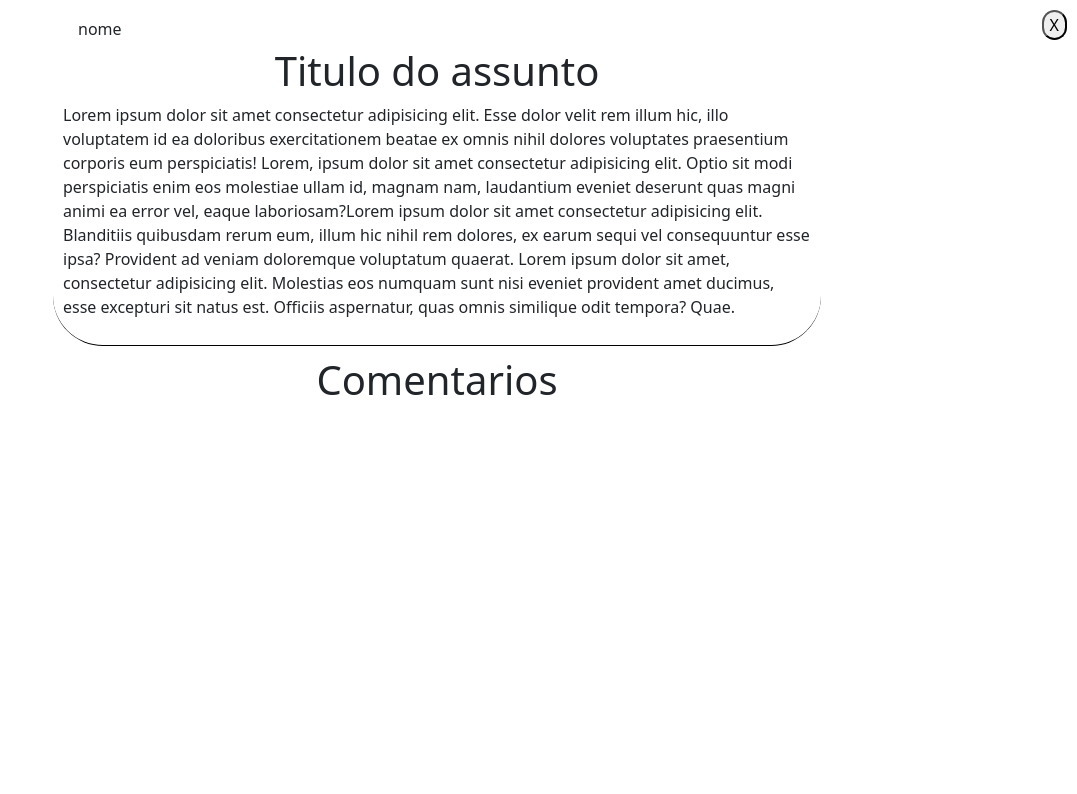
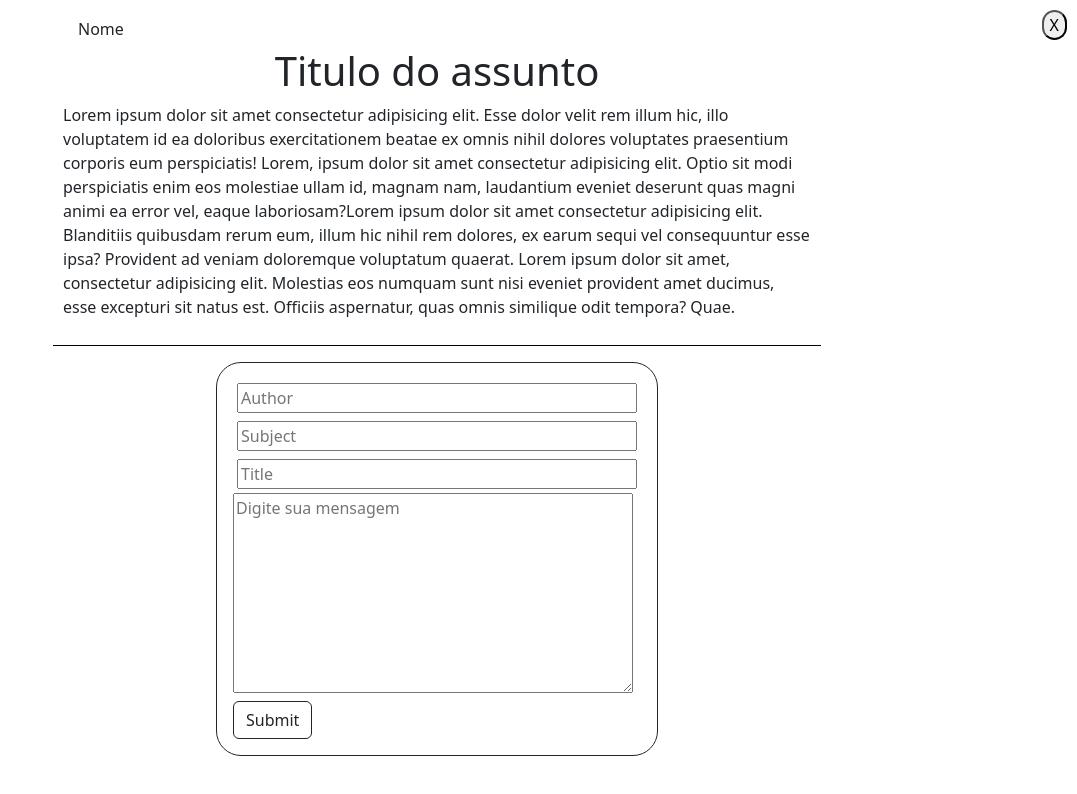
Before and after one commit to squad4resilia/fifth-project-squad-frontend, a React (Vite) app: page / in a window 1280 px wide. Both pictures are taken after a click on the button 640 px from the left and 43 px from the top of the page. Shown: the top 794 px of the page, without its empty margins (203-1280 px from the left). Built offline with nearby package versions, Linux system fonts and the light colour scheme.

Commit message:
add comentsfullpage

```diff
--- /dev/null
+++ b/src/comentsfullpage.jsx
@@ -0,0 +1,77 @@
+import "./css/comentsfullpage.css";
+import React, { useState } from 'react';
+
+const Formulario = () => {
+  const [thread, setThread] = useState({
+    thread_author: '',
+    thread_subject: '',
+    thread_title: '',
+    thread_msg: ''
+  });
+
+  const handleChange = e => {
+    setThread({ ...thread, [e.target.name]: e.target.value });
+  };
+
+  const handleSubmit = e => {
+    e.preventDefault();
+    console.log(thread);
+  };
+
+  return (
+    <>
+    <div class="caixaGrande d-flex justify-content-center align-item-center mb-5 p-3">
+    <div class="d-flex border border-dark p-3" id="container">
+
+    <form onSubmit={handleSubmit}>
+      <div class="d-flex align-items-start flex-column p-1">
+        <label htmlFor="thread_author"></label>
+        <input placeholder='Author'
+          type="text"
+          id="thread_author"
+          name="thread_author"
+          value={thread.thread_author}
+          onChange={handleChange}
+        />
+      </div>
+      <div class="d-flex align-items-start flex-column p-1">
+        <label htmlFor="thread_subject"></label>
+        <input placeholder='Subject'
+          type="text"
+          id="thread_subject"
+          name="thread_subject"
+          value={thread.thread_subject}
+          onChange={handleChange}
+          required
+        />
+      </div>
+      <div class="d-flex align-items-start flex-column p-1">
+        <label htmlFor="thread_title"></label>
+        <input placeholder='Title'
+          type="text"
+          id="thread_title"
+          name="thread_title"
+          value={thread.thread_title}
+          onChange={handleChange}
+          required
+        />
+      </div>
+      <div class="d-flex align-items-start flex-column pb-2">
+        <label htmlFor="thread_msg"></label>
+        <textarea placeholder="Digite sua mensagem"
+          id="thread_msg"
+          name="thread_msg"
+          value={thread.thread_msg}
+          onChange={handleChange}
+          required
+        />
+      </div>
+      <button type="button" class=" btn btn-outline-dark" id="botãoTeste">Submit</button>
+    </form>
+    </div>
+    </div>
+    </>
+  );
+};
+
+export default Formulario;
--- /dev/null
+++ b/src/css/comentsfullpage.css
@@ -0,0 +1,16 @@
+#container{
+    border-radius: 25px;
+}
+#thread_author{
+    width: 400px;
+}
+#thread_subject{
+    width: 400px;
+}
+#thread_title{
+    width: 400px;
+}
+#thread_msg{
+    width: 400px;
+    height: 200px;
+}
--- a/src/css/fullpage.css
+++ b/src/css/fullpage.css
@@ -53,9 +53,6 @@
     margin-top: 10px;
     width: 90%;
     border-bottom: black 1px solid;
-    border-radius: 50px;
-    margin-bottom: 10px;
-
 }
 
 .Titulo{
--- a/src/fullpage.jsx
+++ b/src/fullpage.jsx
@@ -1,5 +1,6 @@
 import React, { useState } from "react";
 import "./css/fullpage.css";
+import Formulario from "./comentsfullpage";
 
 const FullPage = () => {
   const [isVisible, setIsVisible] = useState(false);
@@ -13,7 +14,7 @@ const FullPage = () => {
       {" "}
       <div>
         <div id="btnTesteId">
-        <button onClick={handleClick} id='btnTesteClass' >Lorem ipsum dolor sit amet consectetur adipisicing elit. Recusandae, placeat eum id tempora, officia aut nulla labore dolorem sit cupiditate error? Qui perferendis blanditiis, nam totam maxime velit libero labore?</button>
+        <button onClick={handleClick} id='btnTesteClass' >Lorem ipsum dolor, sit amet consectetur adipisicing elit. Enim ea voluptatem dolore aut incidunt voluptatibus perspiciatis in nemo tenetur neque, qui perferendis temporibus explicabo possimus quasi veniam quibusdam. Quo, architecto.</button>
         </div>
 
         {isVisible && (
@@ -23,12 +24,12 @@ const FullPage = () => {
             </button>
             <div id="conteudo">
               <div className="conteudoPost">
-              <h6 className="nomeAuthor">nome</h6>
+              <h6 className="nomeAuthor">Nome</h6>
               <h1 className="Titulo">Titulo do assunto</h1>
               <p>Lorem ipsum dolor sit amet consectetur adipisicing elit. Esse dolor velit rem illum hic, illo voluptatem id ea doloribus exercitationem beatae ex omnis nihil dolores voluptates praesentium corporis eum perspiciatis! Lorem, ipsum dolor sit amet consectetur adipisicing elit. Optio sit modi perspiciatis enim eos molestiae ullam id, magnam nam, laudantium eveniet deserunt quas magni animi ea error vel, eaque laboriosam?Lorem ipsum dolor sit amet consectetur adipisicing elit. Blanditiis quibusdam rerum eum, illum hic nihil rem dolores, ex earum sequi vel consequuntur esse ipsa? Provident ad veniam doloremque voluptatum quaerat. Lorem ipsum dolor sit amet, consectetur adipisicing elit. Molestias eos numquam sunt nisi eveniet provident amet ducimus, esse excepturi sit natus est. Officiis aspernatur, quas omnis similique odit tempora? Quae.</p>
               </div>
             </div>
-            <div className="coments"><h1>Comentarios</h1></div>
+            <Formulario/>
           </div>
         )}
       </div>
```
